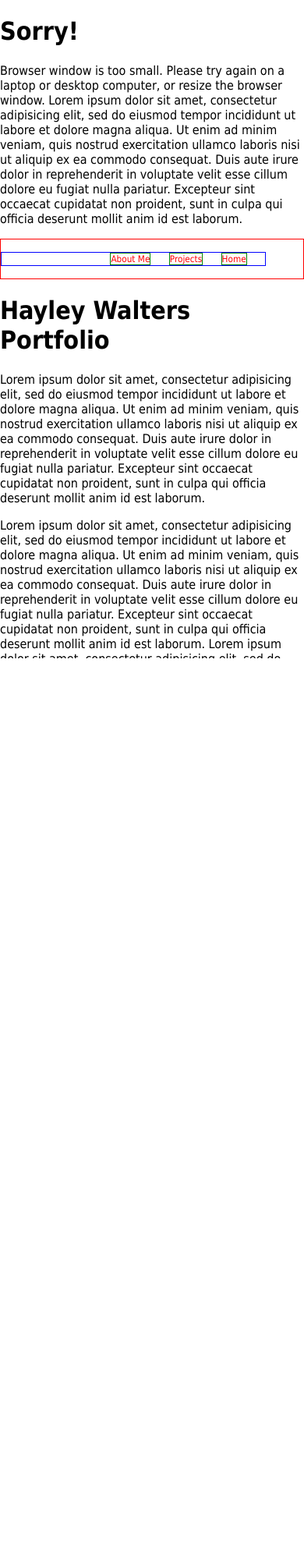
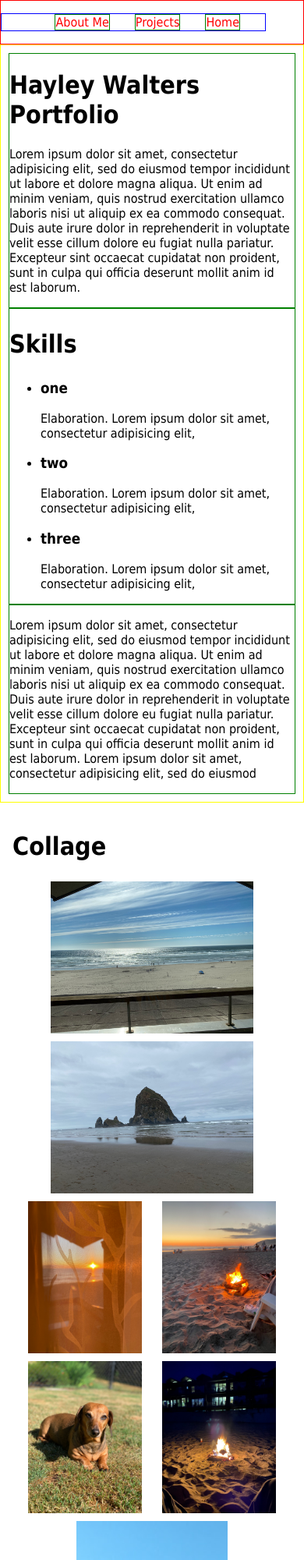
Before and after one commit to hwalters361/hwalters_portfolio_draft, a plain HTML site: page index.html in a window 390 px wide. Shown: the top 2000 px of the page at 78% size. Before the commit the page ends 844 px from the top, so only its background shows below. Drawn offline with Linux system fonts and the light colour scheme.

Commit message:
added image collage with flexbox

```diff
--- a/index.css
+++ b/index.css
@@ -1,9 +1,15 @@
-/* main page */
+/* main page for Desktop*/
+
+/*Just a note that although there are media queries in this css, this is only for if the desktop window is resized*/
 * {
 	font-family: Tahoma, sans-serif;
 }
 
-html, body {margin: 0; height: 100%; overflow: hidden;}
+html, body {
+    padding:0;
+    margin:0;
+}
+html, body {margin: 0; height: 100%;}
 
 p{
 	font-size: 1em;
@@ -12,28 +18,21 @@ h1, h2 {
 	font-size: 2em;
 }
 
-/*mobile overlay*/
+/*circular logo*/
 
-#mobile_overlay{
-	visibility: hidden;
-
-	font-color: pink;
-
-	position: absolute;
-	left: 0px;
-	top: 0px;
-
-	height: 100%;
-	width: 100%;
-
-	background-color: powderblue;
+#logo{
+	position: fixed;
+	top: 20px;
+	left: 20px;
 }
 
-#mobile_overlay h1, #mobile_overlay p{
-	margin: 10vw;
+#logo img{
+	height: 3em;
+	border-radius: 50%;
 }
 
 /* navigation bar */
+
 .nav_bar{
 	border: 1px solid red;
 	overflow: hidden;
@@ -43,11 +42,12 @@ h1, h2 {
 .nav_bar ul{
 	border: 1px solid blue;
 	overflow: hidden;
+	position: relative;
 }
 
 .nav_bar li{
 	border: 1px solid green;
-	font-size: 3vw;
+	font-size: 1em;
 	margin-right: 2em;
 	float: right;
 	list-style-type: none;
@@ -58,16 +58,90 @@ h1, h2 {
 	text-decoration: none;
 }
 
-/* in case of iPhone*/
-@media only screen and (device-width: 375px) and (device-height: 812px) and (-webkit-device-pixel-ratio: 3) {
-	#mobile_overlay {
-		visibility: visible;
+/* main content */
+
+.main_content > *{
+	border: 1px solid green;
+}
+
+.main_content{
+	border: 1px solid yellow;
+
+	display: flex;
+	flex-direction: row;
+	flex-wrap: wrap;
+	justify-content: space-evenly;
+
+	padding: 5em 15em;
+
+}
+
+.half{
+	max-width: 40%;
+}
+
+@media only screen and (max-width: 1300px){
+	.main_content {
+		padding: 2em 7em;
 	}
-	p{
-		font-size: 3vw;
+}
+
+@media only screen and (max-width: 900px){
+	.half {
+		max-width: 100%;
 	}
-	h1, h2 {
-		font-size: 4vw;
+	.full{
+		max-width: 100%;
 	}
 
- }
+	.main_content{
+		padding:  10px;
+	}
+
+	#logo{
+		visibility: hidden;
+	}
+}
+
+/*collage*/
+
+.collage{
+	display: flex;
+	overflow: hidden;
+	flex-wrap: wrap;
+	flex-direction: row;
+
+	justify-content: space-evenly;
+
+	padding: 1em;
+
+}
+
+.collage img{
+	/* will want to change this depending on screen size, but I'm writing for desktop only right now*/
+	max-width: 30%;
+	max-height: 30vw;
+	align-self: center;
+	margin: 5px;
+}
+
+
+
+@media only screen and (max-width: 800px){
+	.collage img{
+		max-width: 40%;
+	}
+}
+
+@media only screen and (max-width: 600px){
+	.collage img{
+		max-width: 100%;
+		max-height: 50vw;
+	}
+}
+
+/* footer */
+
+.footer{
+	border: 1px solid green;
+}
--- a/index.html
+++ b/index.html
@@ -4,66 +4,69 @@
 	<meta charset="utf-8">
 	<title>Hayley Walters</title>
 	<link rel="stylesheet" type="text/css" href="index.css">
+	<script src="index.js"></script>
 </head>
 <body>
-<div class="mobile_overlay"> <!--Overlay for if website is on iphone. covers content-->
-	<h1>Sorry!</h1>
-	<p>Browser window is too small. Please try again on a laptop or desktop computer, or resize the browser window. Lorem ipsum dolor sit amet, consectetur adipisicing elit, sed do eiusmod tempor incididunt ut labore et dolore magna aliqua. Ut enim ad minim veniam, quis nostrud exercitation ullamco laboris nisi ut aliquip ex ea commodo
-	consequat. Duis aute irure dolor in reprehenderit in voluptate velit esse
-	cillum dolore eu fugiat nulla pariatur. Excepteur sint occaecat cupidatat non
-	proident, sunt in culpa qui officia deserunt mollit anim id est laborum.</p>
+	<!-- EVERYTHING BELOW THIS POINT WILL BE DISPLAYED ONLY ON DESKTOP COMPUTERS-->
+	<div class = "desktop">
+		<!-- Nav Bar-->
+		<div class="nav_bar">
+			<!-- circular fixed logo in the top right-->
+			<div id="logo">
+				<img src = "images/logo.jpg"/>
 			</div>
-	<div class="nav_bar">
 			<ul>
 				<li><a href="">Home</a></li>
 				<li><a href="">Projects</a></li>
 				<li><a href="">About Me</a></li>
 			</ul>
 		</div>
+
+		<div
+
 		<div class="main_content">
-
+			<div>
 				<h1>Hayley Walters Portfolio</h1>
-
 				<p>Lorem ipsum dolor sit amet, consectetur adipisicing elit, sed do eiusmod
 				tempor incididunt ut labore et dolore magna aliqua. Ut enim ad minim veniam,
 				quis nostrud exercitation ullamco laboris nisi ut aliquip ex ea commodo
 				consequat. Duis aute irure dolor in reprehenderit in voluptate velit esse
 				cillum dolore eu fugiat nulla pariatur. Excepteur sint occaecat cupidatat non
 				proident, sunt in culpa qui officia deserunt mollit anim id est laborum.</p>
+			</div>
+			<div class = "half">
+				<h2> Skills </h2>
+				<ul>
+					<li><h3>one</h3><p>Elaboration. Lorem ipsum dolor sit amet, consectetur adipisicing elit,</li>
+					<li><h3>two</h3><p>Elaboration. Lorem ipsum dolor sit amet, consectetur adipisicing elit,</li>
+					<li><h3>three</h3><p>Elaboration. Lorem ipsum dolor sit amet, consectetur adipisicing elit,</li>
+				</ul>
+			</div>
+			<div class = "half">
 				<p>Lorem ipsum dolor sit amet, consectetur adipisicing elit, sed do eiusmod
 				tempor incididunt ut labore et dolore magna aliqua. Ut enim ad minim veniam,
 				quis nostrud exercitation ullamco laboris nisi ut aliquip ex ea commodo
 				consequat. Duis aute irure dolor in reprehenderit in voluptate velit esse
 				cillum dolore eu fugiat nulla pariatur. Excepteur sint occaecat cupidatat non
 				proident, sunt in culpa qui officia deserunt mollit anim id est laborum. Lorem ipsum dolor sit amet, consectetur adipisicing elit, sed do eiusmod
-	tempor incididunt ut labore et dolore magna aliqua. Ut enim ad minim veniam,
-	quis nostrud exercitation ullamco laboris nisi ut aliquip ex ea commodo
-	consequat. Duis aute irure dolor in reprehenderit in voluptate velit esse
-	cillum dolore eu fugiat nulla pariatur. Excepteur sint occaecat cupidatat non
-	proident, sunt in culpa qui officia deserunt mollit anim id est laborum.</p>
-	<p>Lorem ipsum dolor sit amet, consectetur adipisicing elit, sed do eiusmod
-	tempor incididunt ut labore et dolore magna aliqua. Ut enim ad minim veniam,
-	quis nostrud exercitation ullamco laboris nisi ut aliquip ex ea commodo
-	consequat. Duis aute irure dolor in reprehenderit in voluptate velit esse
-	cillum dolore eu fugiat nulla pariatur. Excepteur sint occaecat cupidatat non
-	proident, sunt in culpa qui officia deserunt mollit anim id est laborum.Lorem ipsum dolor sit amet, consectetur adipisicing elit, sed do eiusmod
-	tempor incididunt ut labore et dolore magna aliqua. Ut enim ad minim veniam,
-	quis nostrud exercitation ullamco laboris nisi ut aliquip ex ea commodo
-	consequat. Duis aute irure dolor in reprehenderit in voluptate velit esse
-	cillum dolore eu fugiat nulla pariatur. Excepteur sint occaecat cupidatat non
-	proident, sunt in culpa qui officia deserunt mollit anim id est laborum.Lorem ipsum dolor sit amet, consectetur adipisicing elit, sed do eiusmod
-	tempor incididunt ut labore et dolore magna aliqua. Ut enim ad minim veniam,
-	quis nostrud exercitation ullamco laboris nisi ut aliquip ex ea commodo
-	consequat. Duis aute irure dolor in reprehenderit in voluptate velit esse
-	cillum dolore eu fugiat nulla pariatur. Excepteur sint occaecat cupidatat non
-	proident, sunt in culpa qui officia deserunt mollit anim id est laborum.</p>
-	<p>Lorem ipsum dolor sit amet, consectetur adipisicing elit, sed do eiusmod
-	tempor incididunt ut labore et dolore magna aliqua. Ut enim ad minim veniam,
-	quis nostrud exercitation ullamco laboris nisi ut aliquip ex ea commodo
-	consequat. Duis aute irure dolor in reprehenderit in voluptate velit esse
-	cillum dolore eu fugiat nulla pariatur. Excepteur sint occaecat cupidatat non
-	proident, sunt in culpa qui officia deserunt mollit anim id est laborum.</p>
+				</p>
+			</div>
+		</div>
 
+		<div class="collage">
+			<h1 style="width:100%">Collage</h1>
+			<img src="images/test1.jpeg"/>
+			<img src="images/test2.jpeg"/>
+			<img src="images/test3.jpeg"/>
+			<img src="images/test4.jpeg"/>
+			<img src="images/test5.jpeg"/>
+			<img src="images/test6.jpeg"/>
+			<img src="images/logo.jpg"/>
+		</div>
+
+		<div class = "footer">
+			<p>Footer content (c)</p>
+		</div>
 	</div>
 </body>
 </html>
--- /dev/null
+++ b/index.js
@@ -0,0 +1,11 @@
+console.log("ok")
+
+const heightOutput = document.querySelector('#height');
+const widthOutput = document.querySelector('#width');
+
+function reportWindowSize() {
+  heightOutput.textContent = window.innerHeight;
+  widthOutput.textContent = window.innerWidth;
+}
+
+window.onresize = reportWindowSize;
```
Also changed, not shown: images/logo.JPG (added), images/test1.jpeg (added), images/test2.jpeg (added), images/test3.jpeg (added), images/test4.jpeg (added), images/test5.jpeg (added), images/test6.jpeg (added), 1 other file. Lines whose indentation alone changed are shown as unchanged.
